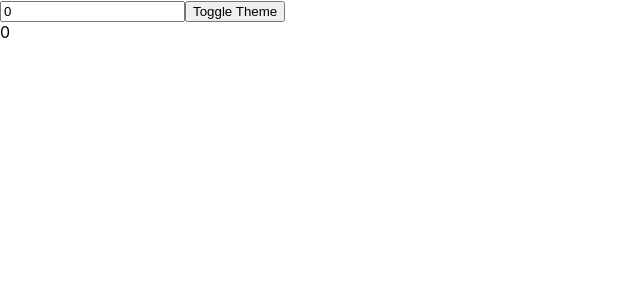
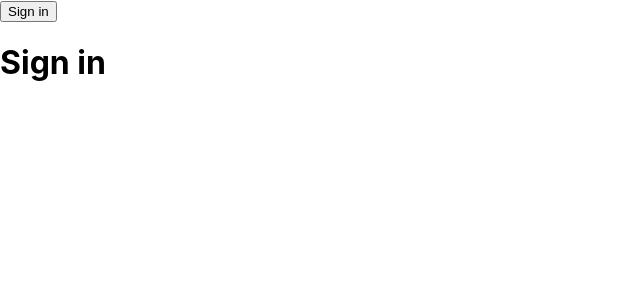
Before and after one commit to ALsaeed323/react_components_practice, a React (Create React App) app: page / in a window 1280 px wide. Shown: the top 300 px of the page, without its empty margins (0-640 px from the left). Built offline with nearby package versions, Linux system fonts and the light colour scheme.

Commit message:
usecontext

```diff
--- a/package.json
+++ b/package.json
@@ -3,6 +3,10 @@
   "version": "0.1.0",
   "private": true,
   "dependencies": {
+    "@emotion/react": "^11.11.4",
+    "@emotion/styled": "^11.11.5",
+    "@mui/icons-material": "^5.15.21",
+    "@mui/material": "^5.15.21",
     "@testing-library/jest-dom": "^5.17.0",
     "@testing-library/react": "^13.4.0",
     "@testing-library/user-event": "^13.5.0",
--- a/src/App.js
+++ b/src/App.js
@@ -1,33 +1,16 @@
-import React, { useState, useMemo } from 'react';
+import React, { useState, createContext } from 'react';
+import Nav from './components/nav';
+
+// Create a context
+  export const BtnContext = createContext();
 
 export default function App() {
-  const [number, setNumber] = useState(0);
-  const [dark, setDark] = useState(false);
-
-  const doubleNumber = useMemo(() => slowFunction(number), [number]);
-
-  const themeStyles = useMemo(() => ({
-    backgroundColor: dark ? 'black' : 'white',
-    color: dark ? 'white' : 'black',
-  }), [dark]);
-
-  function slowFunction(num) {
-    console.log('Calling Slow Function');
-    for (let i = 0; i <= 1000000000; i++) {}
-    return num * 2;
-  }
+  const [signIn, setsignIn] = useState(false);
 
   return (
-    <div style={themeStyles}>
-      <input
-        type="number"
-        value={number}
-        onChange={(e) => setNumber(parseInt(e.target.value))}
-      />
-      <button onClick={() => setDark(prevDark => !prevDark)}>
-        Toggle Theme
-      </button>
-      <div>{doubleNumber}</div>
-    </div>
+    <BtnContext.Provider value={[signIn, setsignIn]}>
+      <Nav />
+      <h1>{signIn ? 'Sign out' : 'Sign in'}</h1>
+    </BtnContext.Provider>
   );
 }
--- /dev/null
+++ b/src/components/btn.js
@@ -0,0 +1,14 @@
+import React, { useContext } from 'react';
+import {BtnContext} from '../App';
+
+function Btn() {
+  const [signIn, setSignIn] = useContext(BtnContext);
+
+  return (
+    <button onClick={() => setSignIn(!signIn)}>
+      {signIn ? 'Sign out' : 'Sign in'}
+    </button>
+  );
+}
+
+export default Btn;
--- /dev/null
+++ b/src/components/nav.js
@@ -0,0 +1,12 @@
+import React from "react";
+import Btn from './btn';
+
+function Nav() {
+    return (
+        <div>
+            <Btn />
+        </div>
+    );
+}
+
+export default Nav;
```
Also changed, not shown: 1 other file (tests, documents, lock files or other folders).
